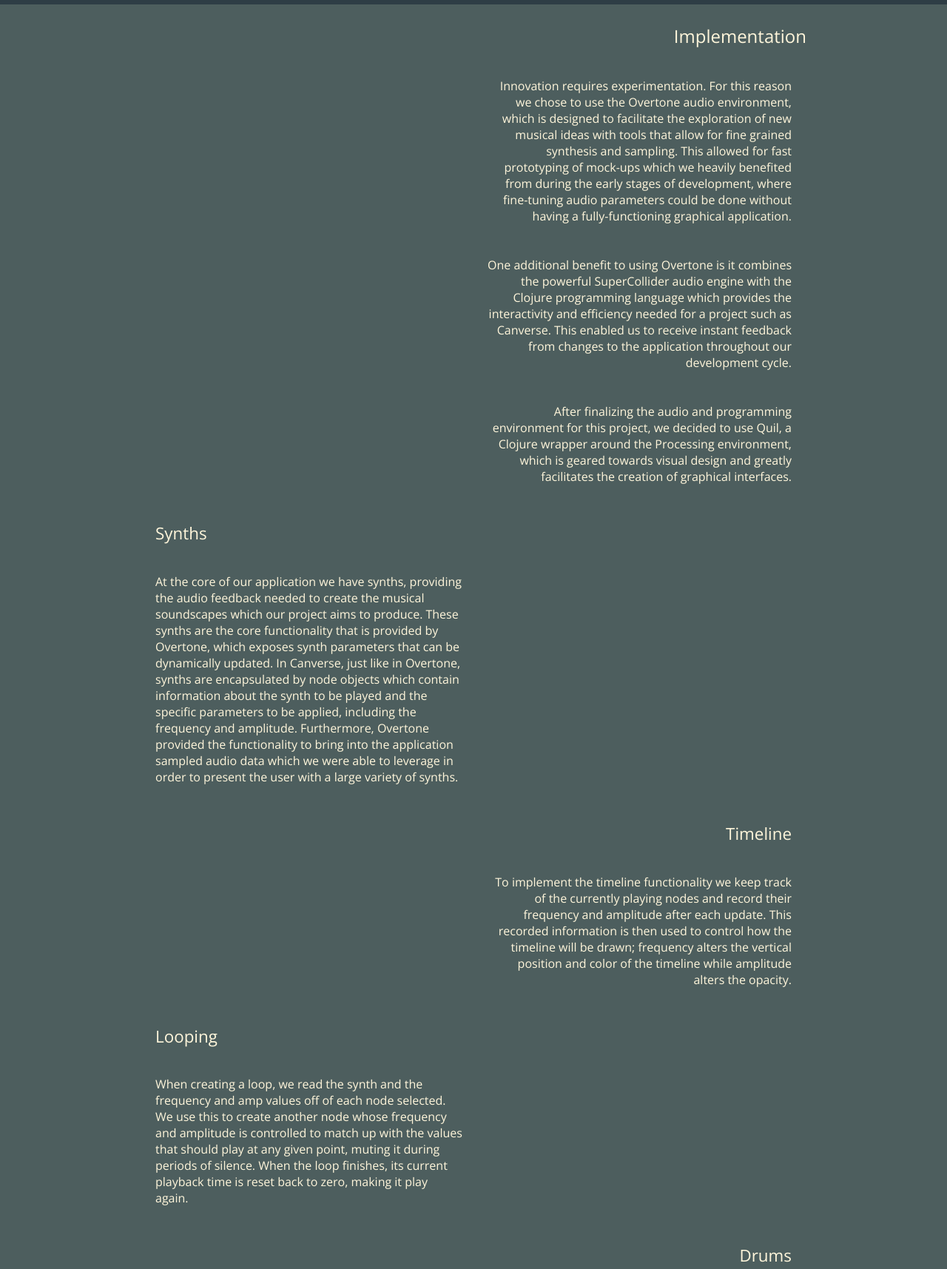
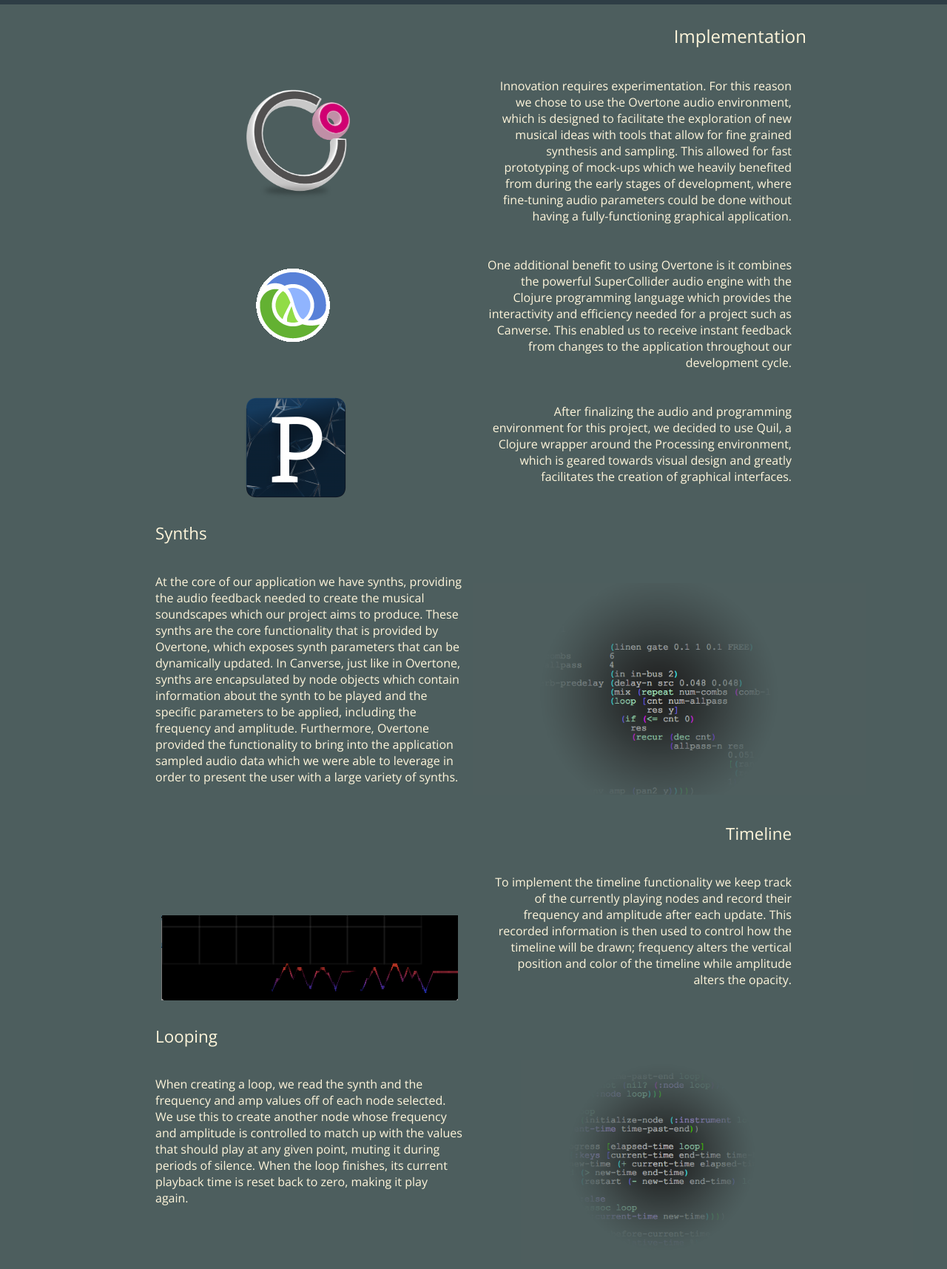
Before and after one commit to akbiggs/canverse, a plain HTML site: page canverse_web/index.html in a window 1280 px wide. Shown: the part 3400-5115 px from the top of the page at 74% size. Drawn offline with nearby package versions, Linux system fonts and the light colour scheme.

Commit message:
Images up until the end of implementation.

```diff
--- a/canverse_web/index.html
+++ b/canverse_web/index.html
@@ -179,6 +179,13 @@
                         around the Processing environment, which is geared towards visual design
                         and greatly facilitates the creation of graphical interfaces.</p>
 
+                        <img class='overtone_logo'
+                        src='images/logos/overtone-logo.png' />
+                        <img class='clojure_logo'
+                        src='images/logos/clojure-logo.gif' />
+                        <img class='processing_logo'
+                        src='images/logos/processing-logo.png' />
+
                         <p class='subheader'>Synths</p>
                         <p>
                         At the core of our application we have synths, providing the audio
@@ -194,6 +201,8 @@
                         large variety of synths.
                         </p>
 
+                        <img src='images/synth_code.png' class='synth_code' />
+
                         <p class='subheader right_justified'>Timeline</p>
                         <p class='right_justified'>
                         To implement the timeline functionality we keep track of the currently
@@ -202,6 +211,9 @@
                         be drawn; frequency alters the vertical position and color of the
                         timeline while amplitude alters the opacity.
                         </p>
+
+                        <img src='images/app_images/timeline.png'
+                        class='timeline_image' />
 
                         <p class='subheader'>Looping</p>
                         <p>
@@ -212,6 +224,8 @@
                         When the loop finishes, its current playback time is reset back to zero,
                          making it play again.
                         </p>
+
+                        <img class='loop_code' src='images/loop_code.png' />
 
                         <p class='subheader right_justified'>Drums</p>
 
@@ -234,6 +248,9 @@
                          IDs that would be updated each time a drum loop was run, so we could
                         keep track of the job IDs from the recursive calls.
                         </p>
+
+                        <img src='images/texture5.png' class='drum_texture' />
+                        <img src='images/drum_code.png' class='drum_code' />
                     </div>
                 </div>
             </div>
--- a/canverse_web/resources/main.css
+++ b/canverse_web/resources/main.css
@@ -80,7 +80,7 @@
 }
 
 .problem .texture.bad {
-    left: 59%;
+    left: 56%;
     top: 24%;
     width: 375px;
     height: 281px;
@@ -95,8 +95,8 @@
     top: 0;
     left: 11%;
 
-    width: 600px;
-    height: 500px;
+    width: 500px;
+    height: 460px;
 }
 
 .content_section.design .synths_image {
@@ -229,3 +229,67 @@
     width: 400px;
     height: 421px;
 }
+
+.overtone_logo {
+    position: absolute;
+    left: 26%;
+    top: 5%;
+
+    width: 140px;
+    height: 154px;
+}
+
+.clojure_logo {
+    position: absolute;
+    left: 27%;
+    top: 15.5%;
+
+    width: 100px;
+    height: 100px;
+}
+
+.processing_logo {
+    position: absolute;
+    left: 25.8%;
+    top: 23%;
+
+    width: 140px;
+    height: 140px;
+}
+
+.synth_code {
+    position: absolute;
+    left: 50%;
+    top: 34%;
+    width: 530px;
+}
+
+.timeline_image {
+    position: absolute;
+    left: 17%;
+    top: 53.5%;
+
+    width: 401px;
+    height: 115px;
+}
+
+.loop_code {
+    position: absolute;
+    left: 55%;
+    top: 62%;
+    width: 530px;
+}
+
+.drum_texture {
+    position: absolute;
+    left: 20%;
+    top: 75%;
+    width: 300px;
+}
+
+.drum_code {
+    position: absolute;
+    left: 21%;
+    top: 86%;
+    width: 380px;
+}
```
Also changed, not shown: canverse_web/images/drum_code.png (added), canverse_web/images/logos/clojure-logo.gif (renamed from canverse_web/images/logos/clojure-icon.gif), canverse_web/images/loop_code.png (added), canverse_web/images/overtone.png (added), canverse_web/images/synth_code.png (added), canverse_web/images/texture5.png (added).
